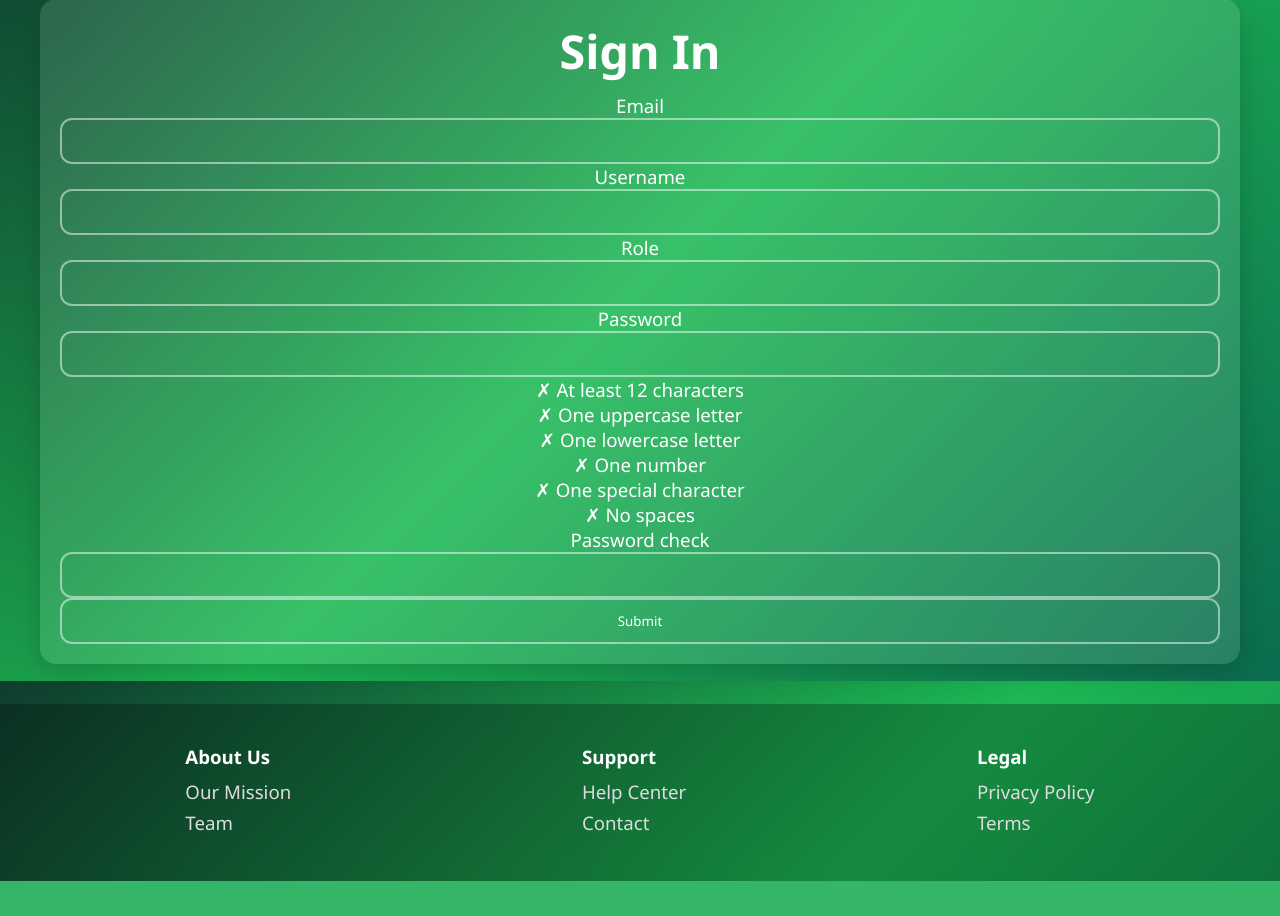
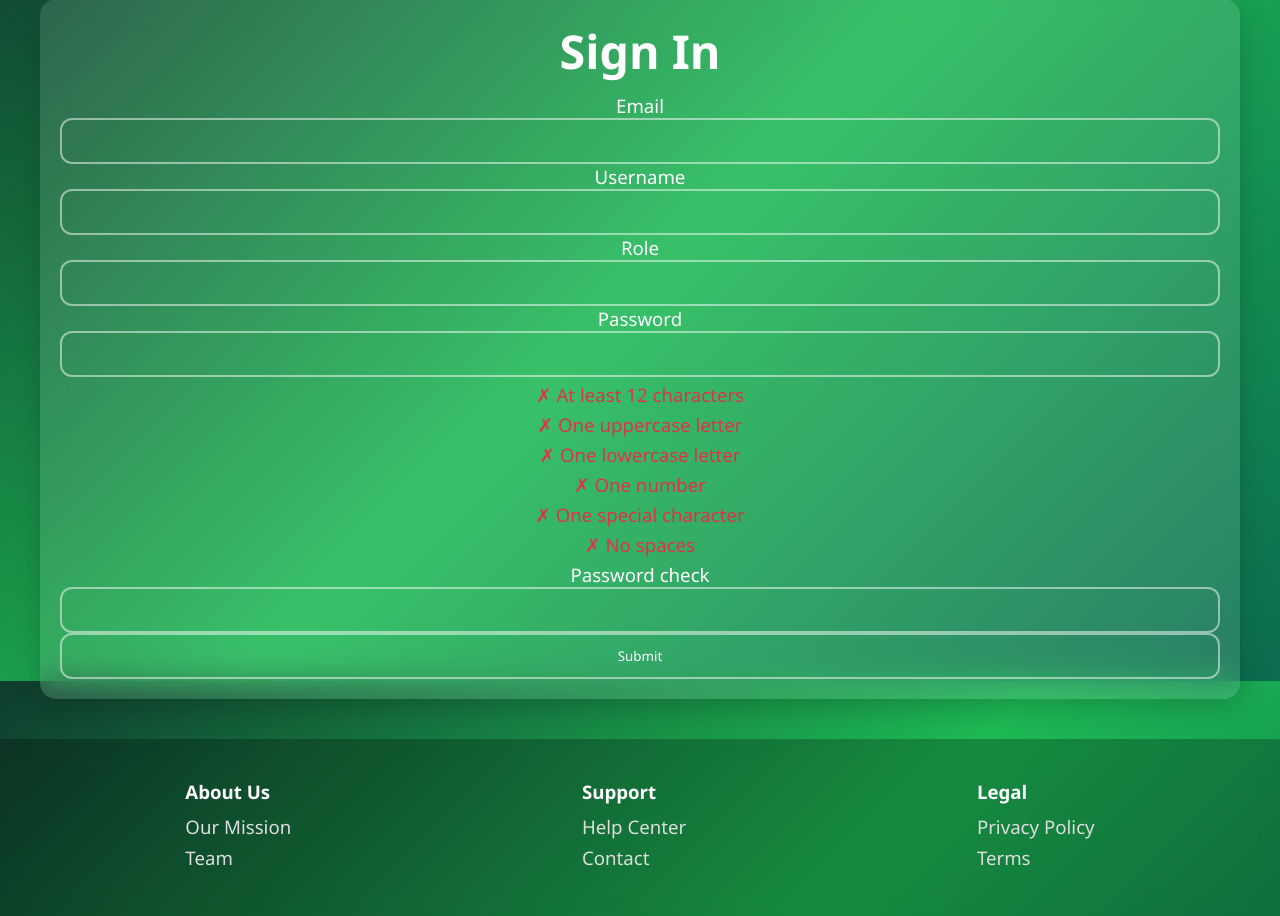
Before and after one commit to Ziverael/WordGamesWebsite, a Python web app: template src/word_games/templates/auth/register.html in a window 1280 px wide. Shown: the part 119-1035 px from the top of the page. Before the commit the page ends 1000 px from the top, so only its background shows below. Run offline with Jinja, Linux system fonts and the light colour scheme; the template is opened without the code that fills it, so the values that code supplies are empty, except form fields; form fields are guessed from the names that the template uses.

Commit message:
Apply styles for forms elements

```diff
--- a/src/word_games/static/css/forms.css
+++ b/src/word_games/static/css/forms.css
@@ -101,3 +101,12 @@ select:focus {
 .checkbox input:checked + .checkmark::after {
     display: block;
 }
+
+#password-rules div {
+    color: #dc3545;
+    margin: 5px 0;
+}
+
+#password-rules div.valid {
+    color: #198754;
+}
```
